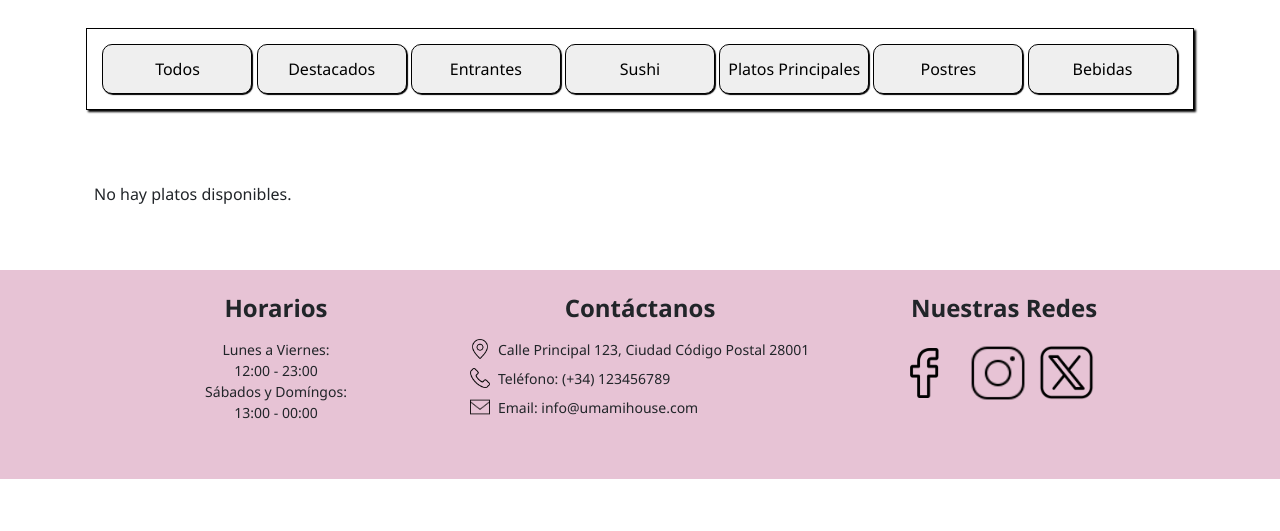
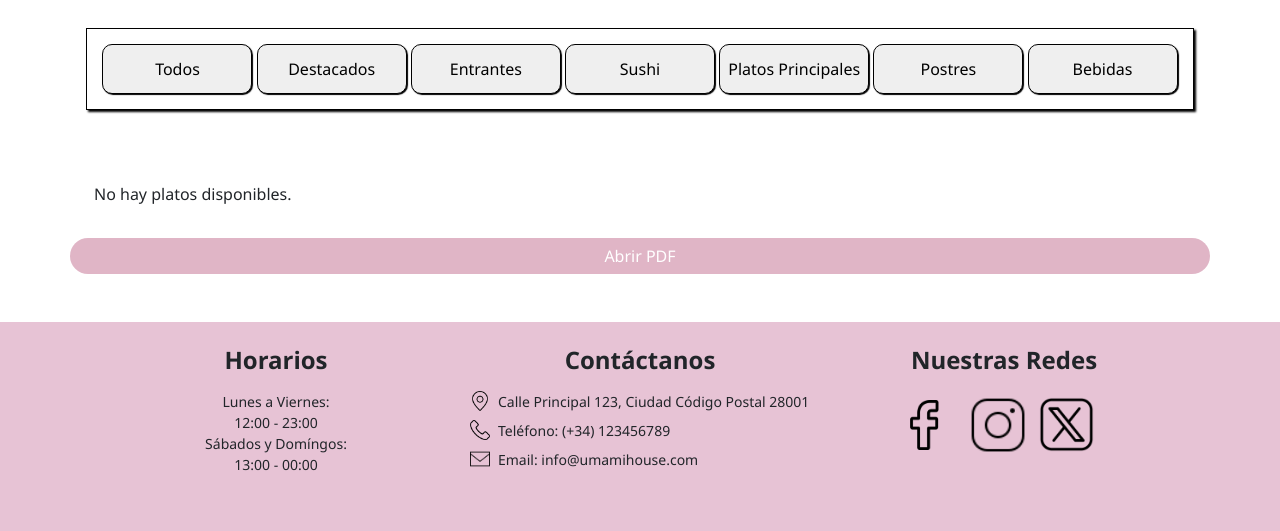
Before and after one commit to Arthen-code0/Proyecto_restaurante, a Django app: page /menu/ in a window 1280 px wide. Shown: the part 300-831 px from the top of the page. Before the commit the page ends 779 px from the top, so only its background shows below. Run offline with Django 5.2, Linux system fonts and the light colour scheme; data that the repository does not hold is empty; parts of the project's set-up code (start-up, migrations or seed data) failed here and were passed over; some libraries are stand-ins or nearby versions.

Commit message:
Botón para ver el pdf del menu

```diff
--- a/Proyecto/templates/pagina_menu.html
+++ b/Proyecto/templates/pagina_menu.html
@@ -65,6 +65,7 @@
             {% endfor %}
         </div>
 
+        <a class="btn btn-primary mt-3 btn_custom" href="{% static 'pdf/menu_umamihouse.pdf' %}" target="_blank">Abrir PDF</a>
 
     </div>
 </div>
```
Also changed, not shown: 1 other file.
